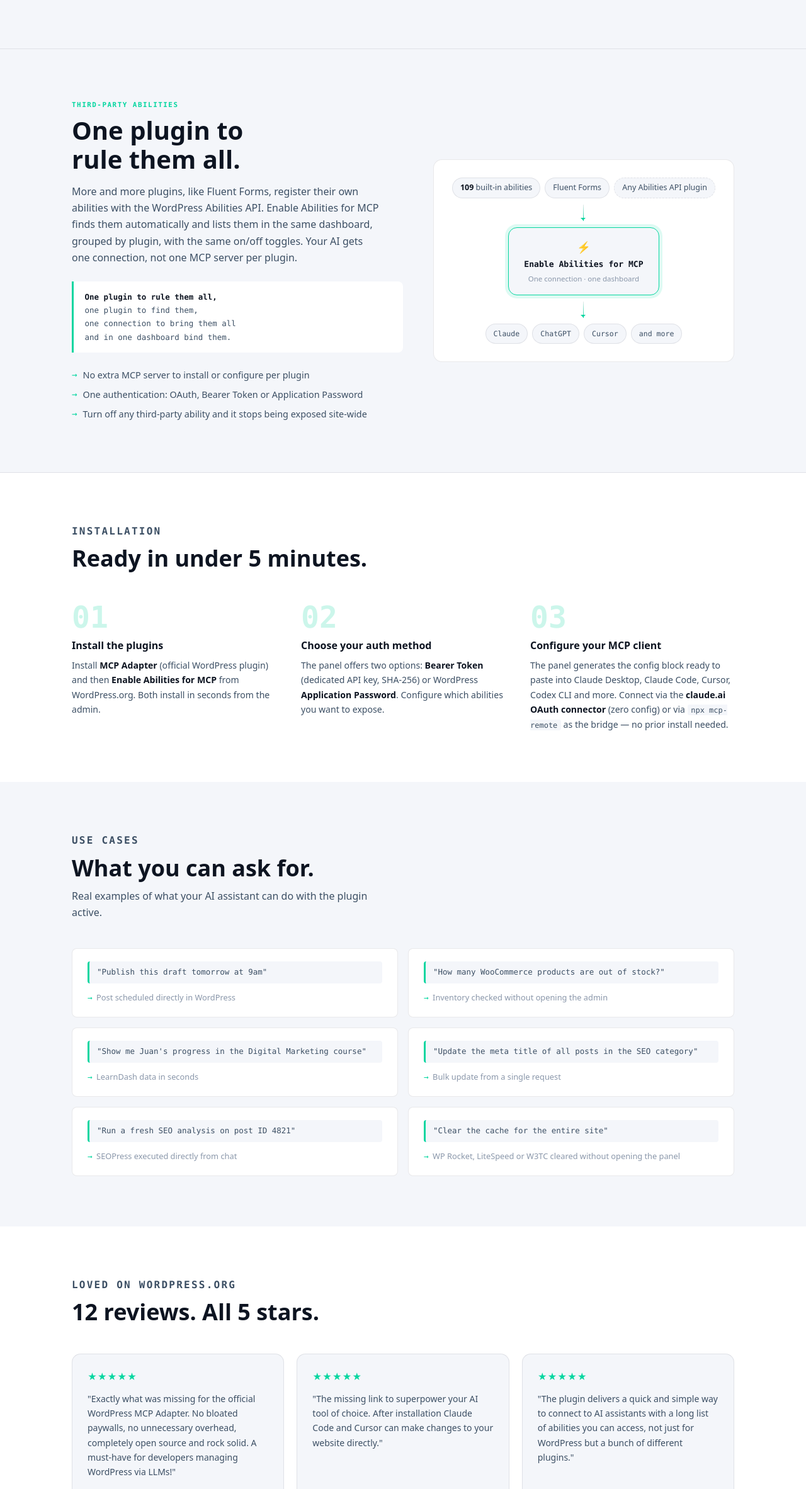
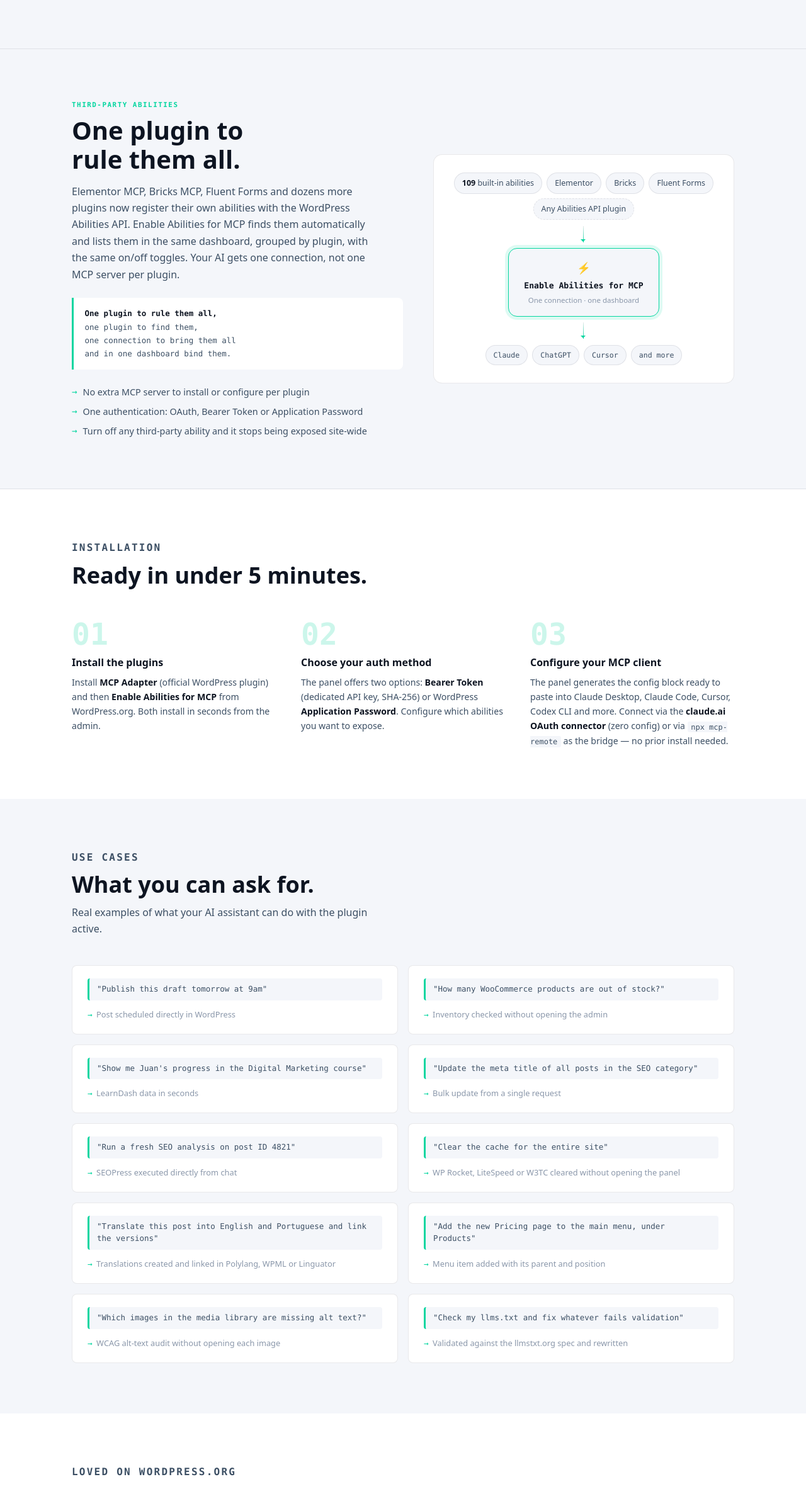
Before and after one commit to FabioMontenegro/mcp-landing, an Astro site: page / in a window 1280 px wide. Shown: the part 2697-5062 px from the top of the page at 63% size. Built offline with nearby package versions, Linux system fonts and the light colour scheme; Astro itself is replaced by a stand-in of ours.

Commit message:
feat(landing): name Elementor and Bricks abilities, add four use cases

```diff
--- a/src/components/RuleThemAll.astro
+++ b/src/components/RuleThemAll.astro
@@ -22,6 +22,8 @@
     <div class="rule-diagram" aria-label={r.diagramLabel} role="img">
       <ul class="rule-sources" aria-hidden="true">
         <li><strong>{ewpaCount}</strong> {r.sources.builtIn}</li>
+        <li>Elementor</li>
+        <li>Bricks</li>
         <li>Fluent Forms</li>
         <li>{r.sources.any}</li>
       </ul>
--- a/src/i18n/en.ts
+++ b/src/i18n/en.ts
@@ -139,12 +139,16 @@
       { q: 'Update the meta title of all posts in the SEO category',               a: 'Bulk update from a single request' },
       { q: 'Run a fresh SEO analysis on post ID 4821',                             a: 'SEOPress executed directly from chat' },
       { q: 'Clear the cache for the entire site',                                  a: 'WP Rocket, LiteSpeed or W3TC cleared without opening the panel' },
+      { q: 'Translate this post into English and Portuguese and link the versions',  a: 'Translations created and linked in Polylang, WPML or Linguator' },
+      { q: 'Add the new Pricing page to the main menu, under Products',             a: 'Menu item added with its parent and position' },
+      { q: 'Which images in the media library are missing alt text?',              a: 'WCAG alt-text audit without opening each image' },
+      { q: 'Check my llms.txt and fix whatever fails validation',                  a: 'Validated against the llmstxt.org spec and rewritten' },
     ],
   },
   ruleAll: {
     eyebrow: 'Third-party abilities',
     h2: 'One plugin to rule them all.',
-    p: 'More and more plugins, like Fluent Forms, register their own abilities with the WordPress Abilities API. Enable Abilities for MCP finds them automatically and lists them in the same dashboard, grouped by plugin, with the same on/off toggles. Your AI gets one connection, not one MCP server per plugin.',
+    p: 'Elementor MCP, Bricks MCP, Fluent Forms and dozens more plugins now register their own abilities with the WordPress Abilities API. Enable Abilities for MCP finds them automatically and lists them in the same dashboard, grouped by plugin, with the same on/off toggles. Your AI gets one connection, not one MCP server per plugin.',
     verse: [
       'One plugin to rule them all,',
       'one plugin to find them,',
@@ -156,7 +160,7 @@
       'One authentication: OAuth, Bearer Token or Application Password',
       'Turn off any third-party ability and it stops being exposed site-wide',
     ],
-    diagramLabel: 'Built-in abilities, Fluent Forms abilities and any Abilities API plugin reach Claude, ChatGPT and Cursor through a single connection.',
+    diagramLabel: 'Built-in abilities plus those from Elementor, Bricks, Fluent Forms and any Abilities API plugin reach Claude, ChatGPT and Cursor through a single connection.',
     sources: { builtIn: 'built-in abilities', any: 'Any Abilities API plugin' },
     hubSub: 'One connection · one dashboard',
     clientsMore: 'and more',
```
Also changed, not shown: src/i18n/es.ts (+6 -2 lines).
